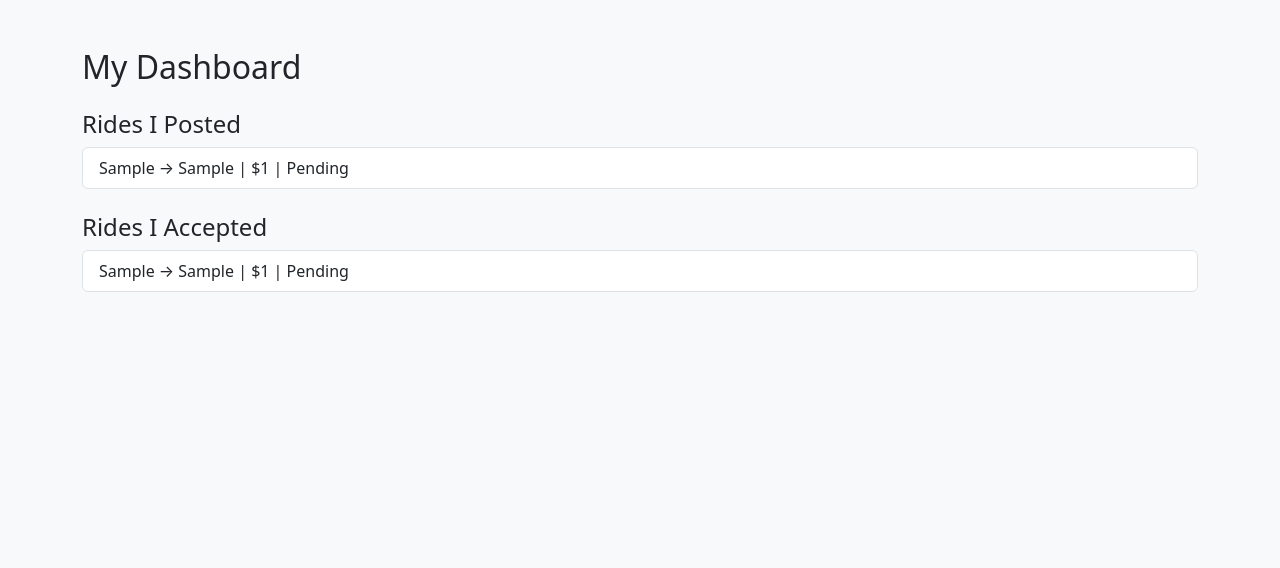
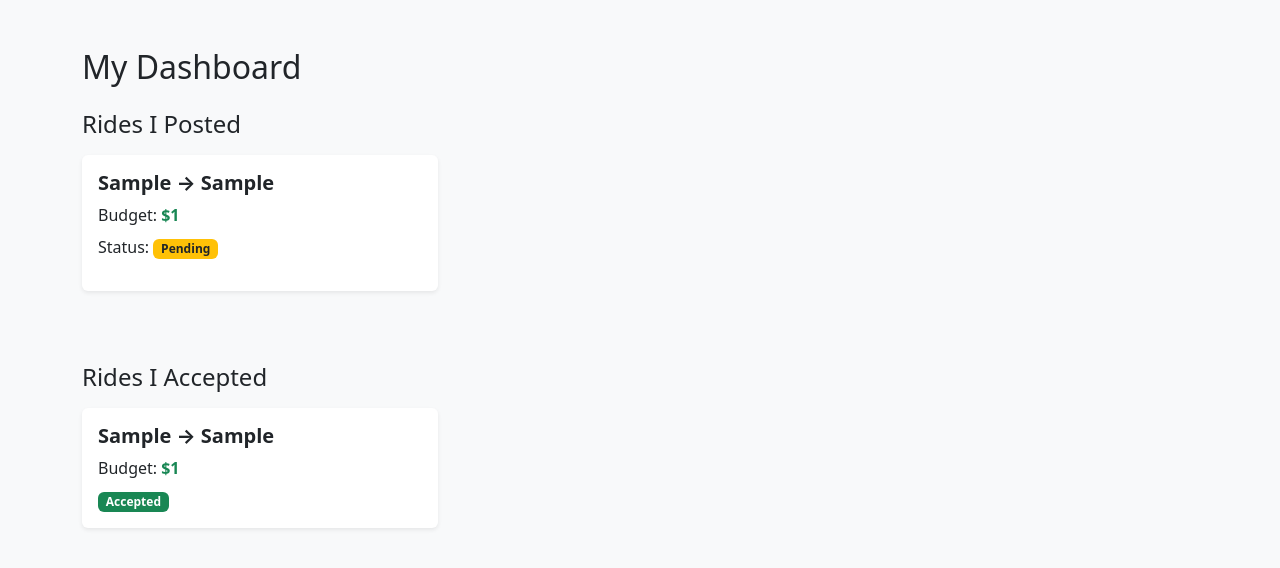
Before and after one commit to KushalKUMAR-P/student-ride-demo, a Flask app: page /dashboard in a window 1280 px wide. Shown: the part 72-640 px from the top of the page. Run offline with Flask 3, Linux system fonts and the light colour scheme; the visitor is signed in with stand-in values (Sample User, id 1); tables that the repository leaves empty hold one stand-in row (values such as "Sample post").

Commit message:
Improve dashboard visibility and navbar update

```diff
--- a/templates/dashboard.html
+++ b/templates/dashboard.html
@@ -1,11 +1,9 @@
 <!DOCTYPE html>
 <html>
-
 <head>
     <title>Dashboard - RideLess</title>
     <link href="https://cdn.jsdelivr.net/npm/bootstrap@5.3.2/dist/css/bootstrap.min.css" rel="stylesheet">
 </head>
-
 <body class="bg-light">
 
 <nav class="navbar navbar-expand-lg navbar-dark bg-dark py-3">
@@ -19,34 +17,64 @@
 
   <h2 class="mb-4">My Dashboard</h2>
 
-        <h4>Rides I Posted</h4>
+  <!-- POSTED RIDES -->
+  <h4 class="mb-3">Rides I Posted</h4>
+
   {% if posted_rides %}
-        <ul class="list-group mb-4">
+    <div class="row mb-5">
       {% for ride in posted_rides %}
-            <li class="list-group-item">
-                {{ ride.origin }} → {{ ride.destination }} | ${{ ride.budget }} | {{ ride.status }}
-            </li>
+        <div class="col-md-6 col-lg-4 mb-4">
+          <div class="card shadow-sm border-0 h-100">
+            <div class="card-body">
+              <h5 class="fw-bold">
+                {{ ride.origin }} → {{ ride.destination }}
+              </h5>
+              <p class="mb-2">
+                Budget: <span class="fw-bold text-success">${{ ride.budget }}</span>
+              </p>
+              <p>
+                Status:
+                {% if ride.status == "Pending" %}
+                  <span class="badge bg-warning text-dark">Pending</span>
+                {% else %}
+                  <span class="badge bg-success">Accepted</span>
+                {% endif %}
+              </p>
+            </div>
+          </div>
+        </div>
       {% endfor %}
-        </ul>
+    </div>
   {% else %}
-        <p class="text-muted">No rides posted yet.</p>
+    <p class="text-muted mb-5">You haven’t posted any rides yet.</p>
   {% endif %}
 
-        <h4>Rides I Accepted</h4>
+  <!-- ACCEPTED RIDES -->
+  <h4 class="mb-3">Rides I Accepted</h4>
+
   {% if accepted_rides %}
-        <ul class="list-group">
+    <div class="row">
       {% for ride in accepted_rides %}
-            <li class="list-group-item">
-                {{ ride.origin }} → {{ ride.destination }} | ${{ ride.budget }} | {{ ride.status }}
-            </li>
+        <div class="col-md-6 col-lg-4 mb-4">
+          <div class="card shadow-sm border-0 h-100">
+            <div class="card-body">
+              <h5 class="fw-bold">
+                {{ ride.origin }} → {{ ride.destination }}
+              </h5>
+              <p class="mb-2">
+                Budget: <span class="fw-bold text-success">${{ ride.budget }}</span>
+              </p>
+              <span class="badge bg-success">Accepted</span>
+            </div>
+          </div>
+        </div>
       {% endfor %}
-        </ul>
+    </div>
   {% else %}
-        <p class="text-muted">No rides accepted yet.</p>
+    <p class="text-muted">You haven’t accepted any rides yet.</p>
   {% endif %}
 
 </div>
 
 </body>
-
 </html>
```
Also changed, not shown: templates/index.html (+7 -2 lines). Lines whose indentation alone changed are shown as unchanged.
